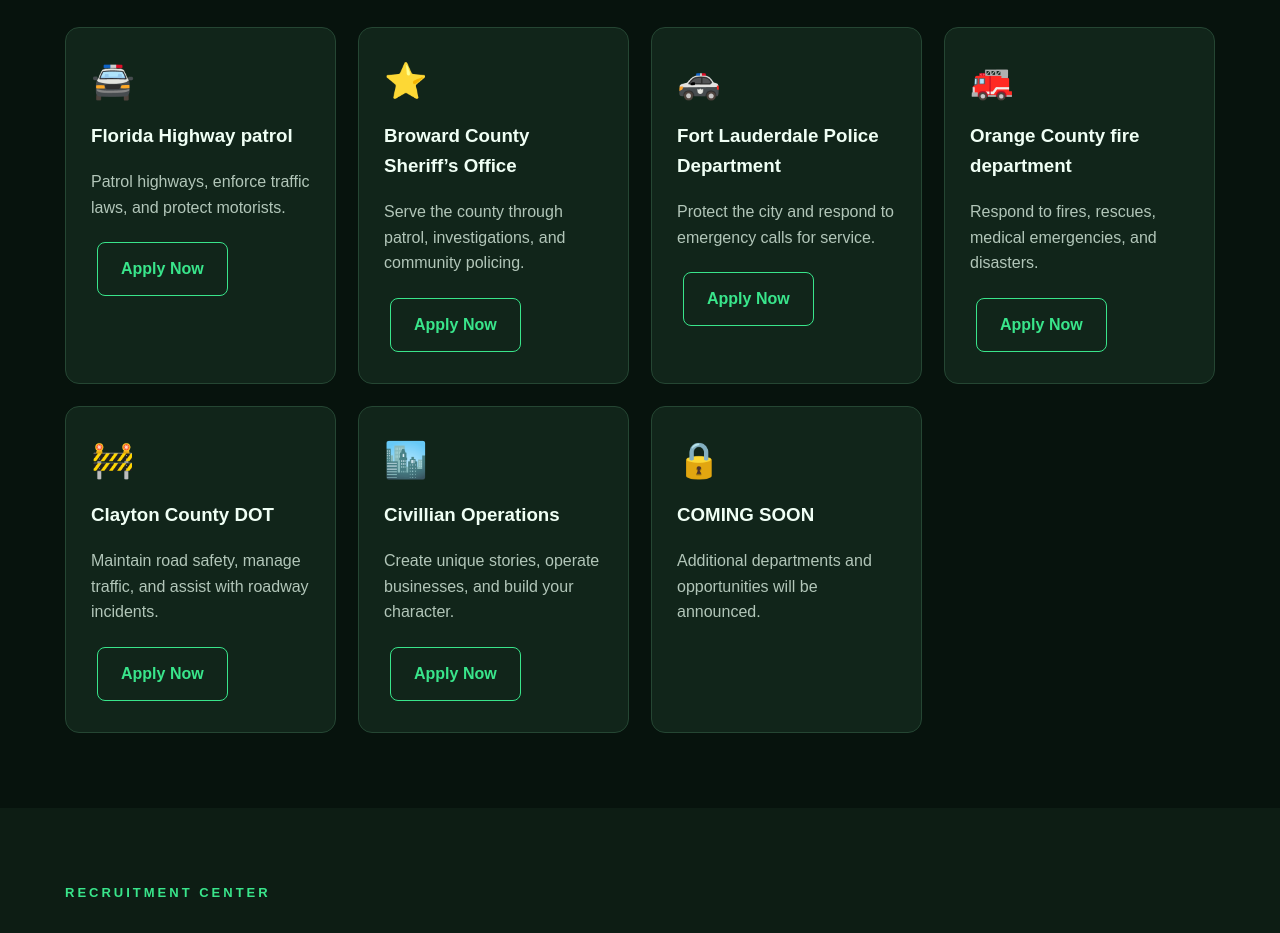
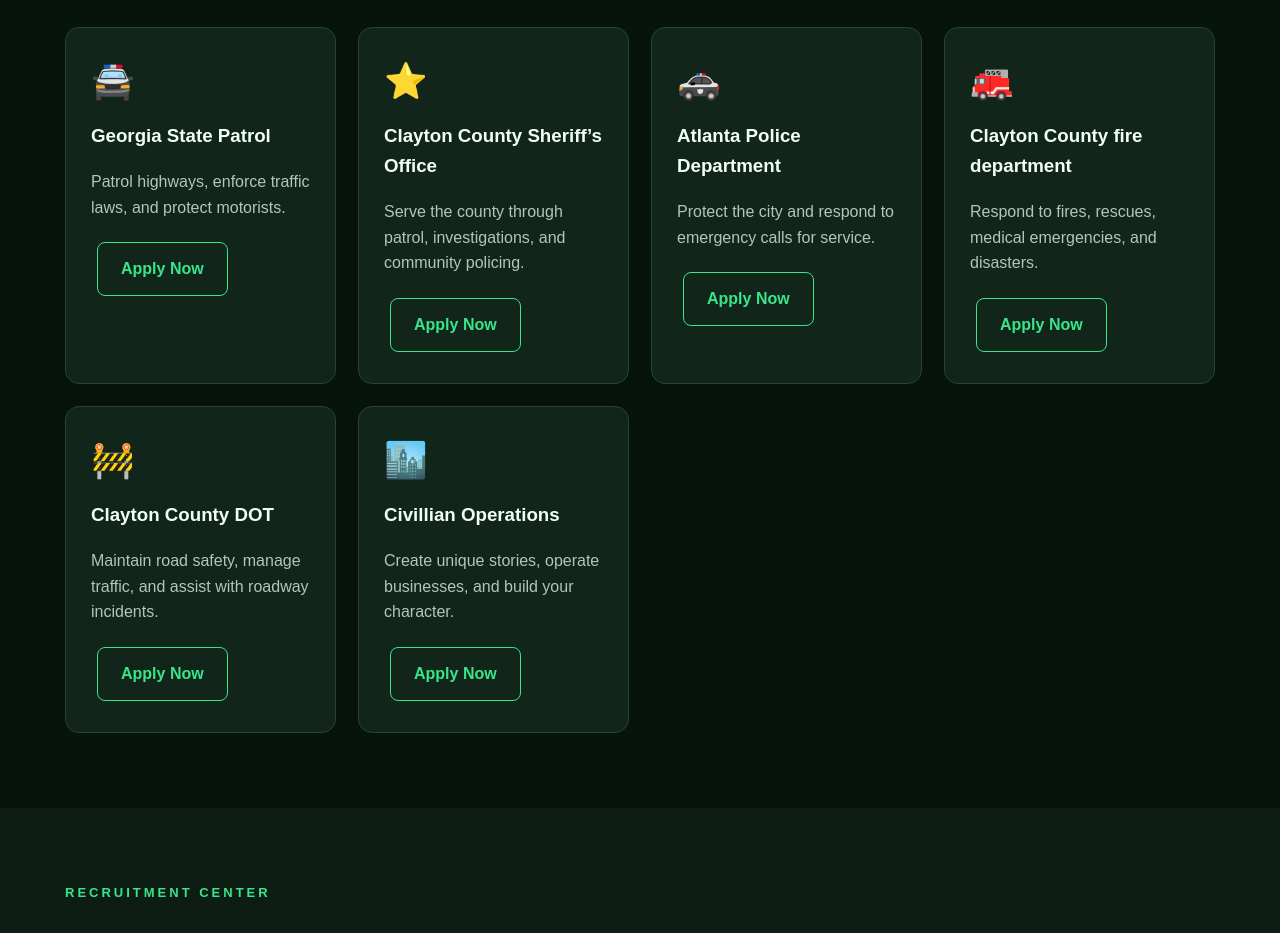
Before and after one commit to averge271-ship-it/everglade-roleplay, a plain HTML site: page index.html in a window 1280 px wide. Shown: the part 868-1801 px from the top of the page. Drawn offline with Linux system fonts and the light colour scheme; no server answers.

Commit message:
Update law enforcement agency names in index.html

```diff
--- a/index.html
+++ b/index.html
@@ -383,7 +383,7 @@
 
           <div class="card">
             <div class="card-icon">🚔</div>
-            <h3>Florida Highway patrol</h3>
+            <h3>Georgia State Patrol</h3>
             <p>
               Patrol highways, enforce traffic laws,
               and protect motorists.
@@ -395,7 +395,7 @@
 
           <div class="card">
             <div class="card-icon">⭐</div>
-            <h3>Broward County Sheriff’s Office</h3>
+            <h3>Clayton County Sheriff’s Office</h3>
             <p>
               Serve the county through patrol,
               investigations, and community policing.
@@ -407,7 +407,7 @@
 
           <div class="card">
             <div class="card-icon">🚓</div>
-            <h3>Fort Lauderdale Police Department</h3>
+            <h3> Atlanta  Police Department</h3>
             <p>
               Protect the city and respond to
               emergency calls for service.
@@ -419,7 +419,7 @@
 
           <div class="card">
             <div class="card-icon">🚒</div>
-            <h3>Orange County fire department</h3>
+            <h3>Clayton County fire department</h3>
             <p>
               Respond to fires, rescues,
               medical emergencies, and disasters.
@@ -453,12 +453,7 @@
             </a>
           </div>
 
-          <div class="card">
-            <div class="card-icon">🔒</div>
-            <h3>COMING SOON</h3>
-            <p>
-              Additional departments and
-              opportunities will be announced.
+
             </p>
           </div>
 
```
